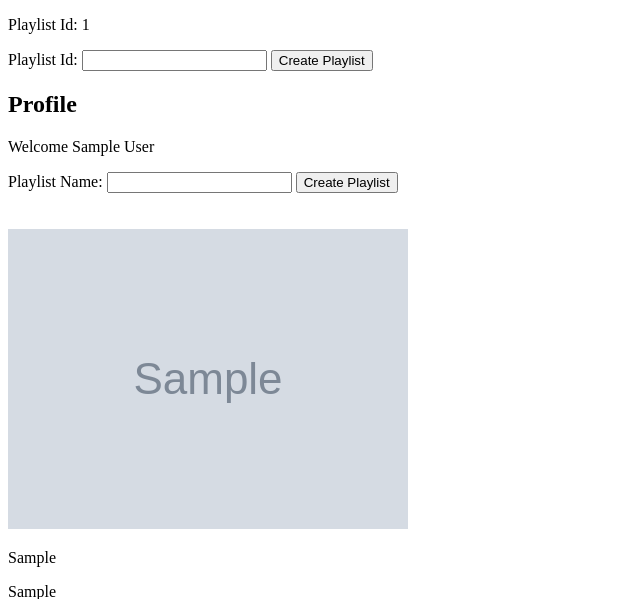
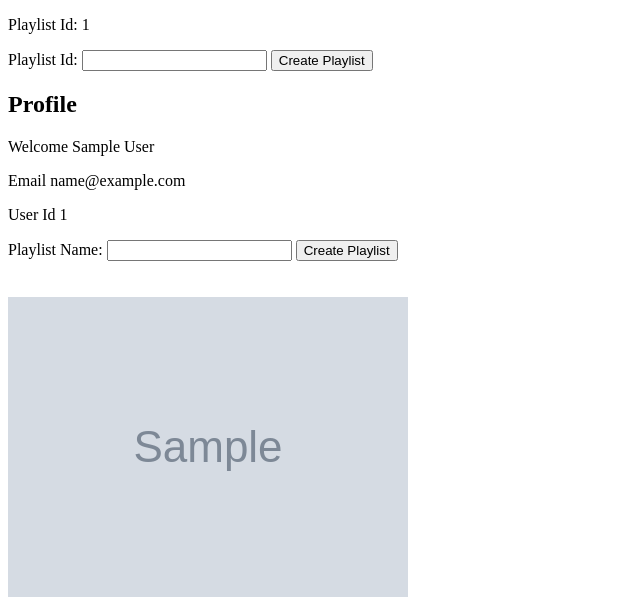
Before and after one commit to homelabwithkevin/playground, a Flask app: template spotify/shuffle-liked-tracks/templates/profile.html in a window 1280 px wide. Shown: the top 599 px of the page, without its empty margins (0-640 px from the left). Run offline with Flask 3, Linux system fonts and the light colour scheme; the template is opened without the code that fills it: most values are stand-ins (such as "Sample title", 1, 10 or a date in 2020); grey boxes marked "Sample" are stand-in pictures.

Commit message:
feat: spotify - shuffled - support coder proxy (#12)

```diff
--- a/spotify/shuffle-liked-tracks/functions/authorization.py
+++ b/spotify/shuffle-liked-tracks/functions/authorization.py
@@ -28,7 +28,7 @@ def request_user_authorization(redirect_uri, client_id, client_secret):
     print(f'Navigate to this URL in your browser: \n{url}')
     return url
 
-def request_access_token(client_id, client_secret, code):
+def request_access_token(client_id, client_secret, code, redirect_uri):
     url = 'https://accounts.spotify.com/api/token'
 
     basic_auth = HTTPBasicAuth(client_id, client_secret)
@@ -36,11 +36,12 @@ def request_access_token(client_id, client_secret, code):
     data = {
         'code': code,
         'grant_type' : 'authorization_code',
-        'redirect_uri': 'http://localhost:8888/callback'
+        'redirect_uri': redirect_uri
     }
 
     response = requests.post(url, auth=basic_auth, data=data)
     response_json = json.loads(response.content)
+
     access_token = response_json['access_token']
     refresh_token = response_json['refresh_token']
 
--- a/spotify/shuffle-liked-tracks/main.py
+++ b/spotify/shuffle-liked-tracks/main.py
@@ -10,6 +10,7 @@ load_dotenv()
 redirect_uri = os.getenv('redirect_uri')
 client_id = os.getenv('client_id')
 client_secret = os.getenv('secret_id')
+proxy_host = os.getenv('proxy_host')
 
 url = authorization.request_user_authorization(redirect_uri, client_id, client_secret)
 
@@ -19,10 +20,10 @@ app = Flask(__name__)
 def index():
     return render_template('index.html', url=url)
 
-@app.route("/callback")
+@app.route('/callback')
 def callback():
     code = request.args.get('code')
-    access_token, refresh_token = authorization.request_access_token(client_id, client_secret, code)
+    access_token, refresh_token = authorization.request_access_token(client_id, client_secret, code, redirect_uri)
 
     user_profile = spotify.get_user_profile(access_token)
     playlist_id = request.cookies.get('playlist_id')
@@ -31,7 +32,8 @@ def callback():
                                             access_token=access_token,
                                             refresh_token=refresh_token,
                                             user_profile=user_profile,
-                                            playlist_id=playlist_id
+                                            playlist_id=playlist_id,
+                                            proxy_host=proxy_host
                                             ))
 
     response.set_cookie('access_token', access_token)
@@ -48,7 +50,7 @@ def profile():
     if access_token:
         user_profile = spotify.get_user_profile(access_token)
 
-        response = make_response(render_template('profile.html', access_token=access_token, refresh_token=refresh_token, user_profile=user_profile, playlist_id=playlist_id))
+        response = make_response(render_template('profile.html', access_token=access_token, refresh_token=refresh_token, user_profile=user_profile, playlist_id=playlist_id, proxy_host=proxy_host))
         response.set_cookie('user_id', user_profile['id'])
         return response
     else:
--- a/spotify/shuffle-liked-tracks/templates/profile.html
+++ b/spotify/shuffle-liked-tracks/templates/profile.html
@@ -1,5 +1,6 @@
 <!doctype html>
 <title>Spotify Tokens</title>
+
 <!-- <h1>Spotify Tokens</h1>
 <p>Access token: {{access_token}}</p>
 <p>Refresh token: {{refresh_token}}</p> -->
@@ -16,9 +17,10 @@
 {% if user_profile %}
 <h2>Profile</h2>
 <p>Welcome {{ user_profile.display_name }}</p>
-<!-- <p>Email {{ user_profile.email }}</p> -->
+<p>Email {{ user_profile.email }}</p>
+<p>User Id {{ user_profile.id }}</p>
 
-<form action="/playlist" method="POST">
+<form action="{{proxy_host}}/playlist" method="POST">
     <label for="name">Playlist Name:</label>
     <input type="text" id="name" name="name" required>
     <input type="submit" value="Create Playlist">
```
Also changed, not shown: 1 other file.
